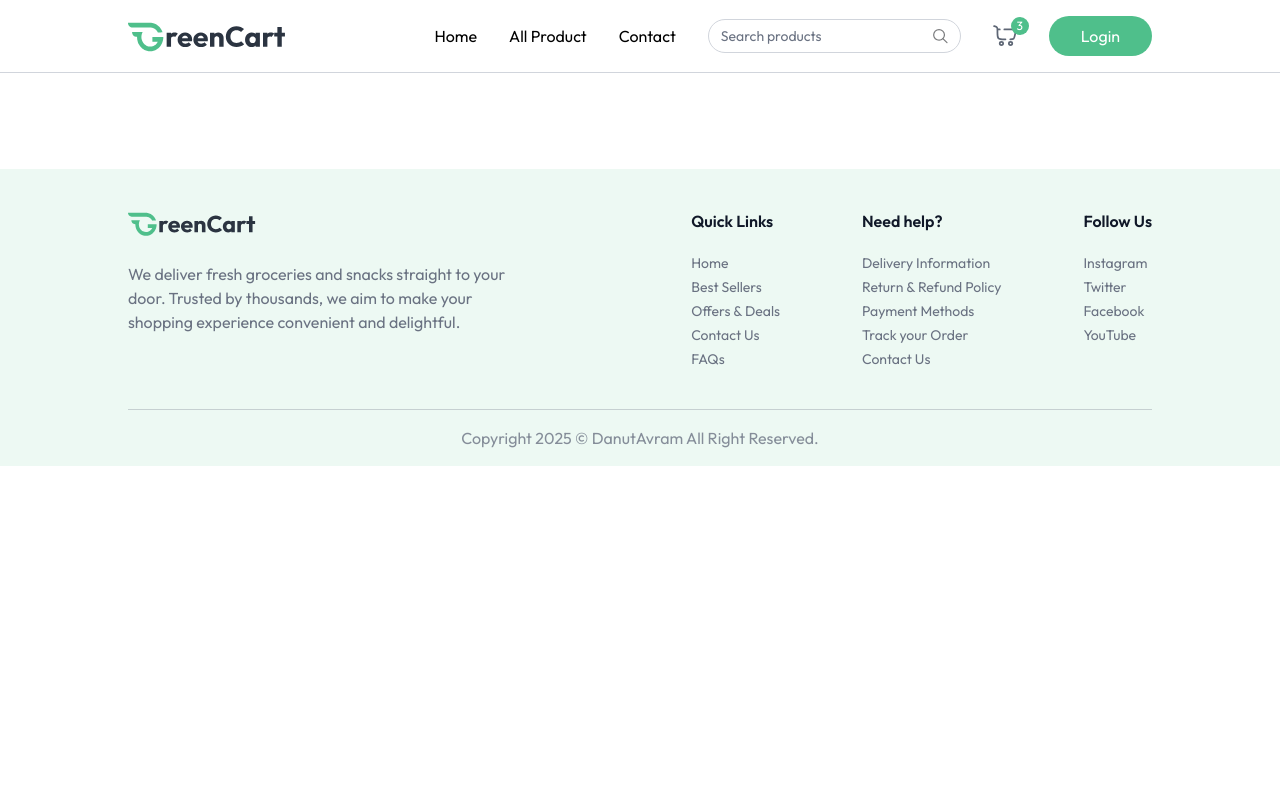
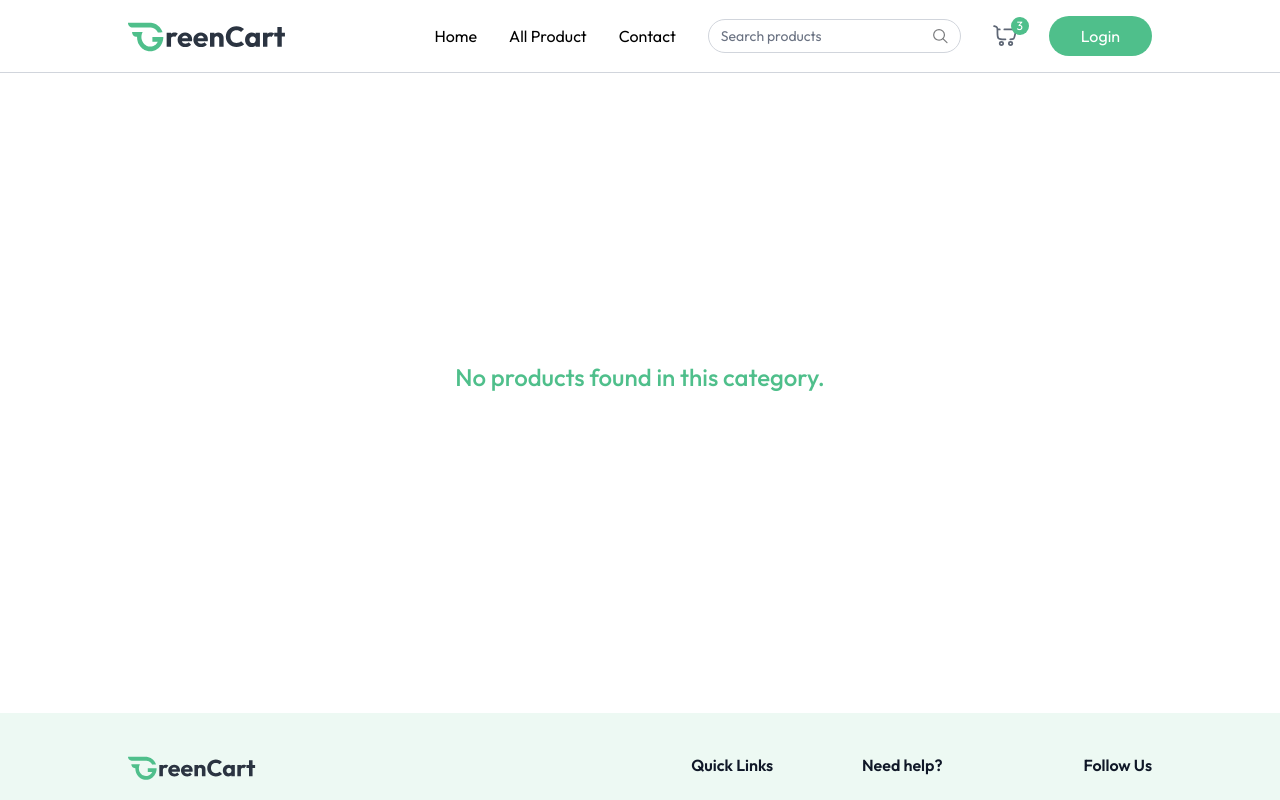
Before and after one commit to danutavram/greencart, a React (Vite) app in the folder client/: page /products/1 in a window 1280 px wide. Shown: the top 800 px of the page. Built offline with nearby package versions, Linux system fonts and the light colour scheme.

Commit message:
ProductCategory

```diff
--- a/client/src/App.jsx
+++ b/client/src/App.jsx
@@ -7,6 +7,7 @@ import Footer from './components/Footer'
 import { useAppContext } from './context/AppContext'
 import Login from './components/Login'
 import AllProducts from './pages/AllProducts'
+import ProductCategory from './pages/ProductCategory'
 
 const App = () => {
 
@@ -25,6 +26,7 @@ const App = () => {
         <Routes>
           <Route path='/' element={<Home/>} />
           <Route path='/products' element={<AllProducts/>} />
+          <Route path='/products/:category' element={<ProductCategory/>} />
         </Routes>
       </div>
       {!isSellerPath && <Footer />}
--- a/client/src/components/Navbar.jsx
+++ b/client/src/components/Navbar.jsx
@@ -1,16 +1,22 @@
-import React from "react";
+import React, { useEffect } from "react";
 import { NavLink } from "react-router-dom";
 import { assets } from "../assets/assets";
 import { useAppContext } from "../context/AppContext";
 
 const Navbar = () => {
   const [open, setOpen] = React.useState(false);
-  const {user, setUser, setShowUserLogin, navigate} = useAppContext();
+  const {user, setUser, setShowUserLogin, navigate, setSearchQuery, searchQuery} = useAppContext();
 
   const logout = async ()=>{
     setUser(null);
     navigate('/')
   }
+
+  useEffect(()=>{
+    if(searchQuery.length > 0){
+      navigate("/products")
+    }
+  }, [searchQuery])
   return (
     <nav className="flex items-center justify-between px-6 md:px-16 lg:px-24
     xl:px-32 py-4 border-b border-gray-300 bg-white relative transition-all">
@@ -27,7 +33,7 @@ const Navbar = () => {
 
         <div className="hidden lg:flex items-center text-sm gap-2 border
         border-gray-300 px-3 rounded-full">
-          <input
+          <input onChange={(e)=> setSearchQuery(e.target.value)}
             className="py-1.5 w-full bg-transparent outline-none placeholder-gray-500"
             type="text"
             placeholder="Search products"
--- a/client/src/components/ProductCard.jsx
+++ b/client/src/components/ProductCard.jsx
@@ -3,11 +3,10 @@ import { useAppContext } from "../context/AppContext";
 import { assets } from "../assets/assets";
 
 const ProductCard = ({ product }) => {
-  const [count, setCount] = React.useState(0);
   const {currency, addToCart, removeFromCart, cartItems, navigate} = useAppContext()
 
   return product && (
-    <div className="border border-gray-500/20 rounded-md md:px-4 px-3 py-2
+    <div onClick={()=> {navigate(`/products/${product.category.toLowerCase()}/${product._id}`); scrollTo(0,0)}} className="border border-gray-500/20 rounded-md md:px-4 px-3 py-2
     bg-white min-w-56 max-w-56 w-full">
       <div className="group cursor-pointer flex items-center justify-center px-2">
         <img
--- a/client/src/pages/AllProducts.jsx
+++ b/client/src/pages/AllProducts.jsx
@@ -23,7 +23,7 @@ const AllProducts = () => {
         </div>
 
         <div>
-            <div className='grid grid-cols-1 sm:grid-cols-2 md:grid-cols-3 lg:grid-cols-4 gap-6 mt-8'>
+            <div className='grid grid-cols-2 sm:grid-cols-3 md:grid-cols-4 gap-3 md:gap-6 lg:grid-cols-5 mt-6'>
                 {filteredProducts.filter((product) =>product.inStock).map((product, index)=>(
                     <ProductCard key={index} product={(product)} />
                 ))}
--- /dev/null
+++ b/client/src/pages/ProductCategory.jsx
@@ -0,0 +1,37 @@
+import React from 'react'
+import { useAppContext } from '../context/AppContext'
+import { useParams } from 'react-router-dom'
+import { categories } from '../assets/assets'
+import ProductCard from '../components/ProductCard'
+
+const ProductCategory = () => {
+    const {products} = useAppContext()
+    const {category} = useParams()
+
+    const searchCategory = categories.find((item)=> item.path.toLowerCase() === category)
+
+    const filteredProducts = products.filter((product)=> product.category.toLowerCase() === category)
+  return (
+    <div className='mt-16'>
+        {searchCategory && (
+            <div className='flex flex-col items-end w-max'>
+                <p className='text-2xl font-medium'>{searchCategory.text.toUpperCase()}</p>
+                <div className='w-16 h-0.5 bg-primary rounded-full'></div>
+            </div>
+        )}
+        {filteredProducts.length > 0 ? (
+            <div className='grid grid-cols-2 sm:grid-cols-3 md:grid-cols-4 gap-3 md:gap-6 lg:grid-cols-5 mt-6'>
+                {filteredProducts.map((product)=>(
+                    <ProductCard key={product._id} product={product} />
+                ))}
+            </div>
+        ) : (
+            <div className='flex justify-center items-center h-[60vh]'>
+                <p className='text-2xl font-medium text-primary'>No products found in this category.</p>
+            </div>
+        )}
+    </div>
+  )
+}
+
+export default ProductCategory
```
